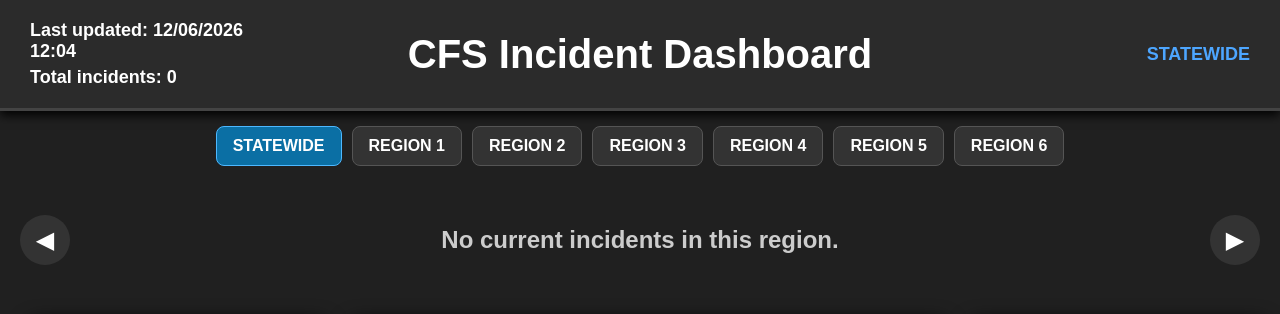
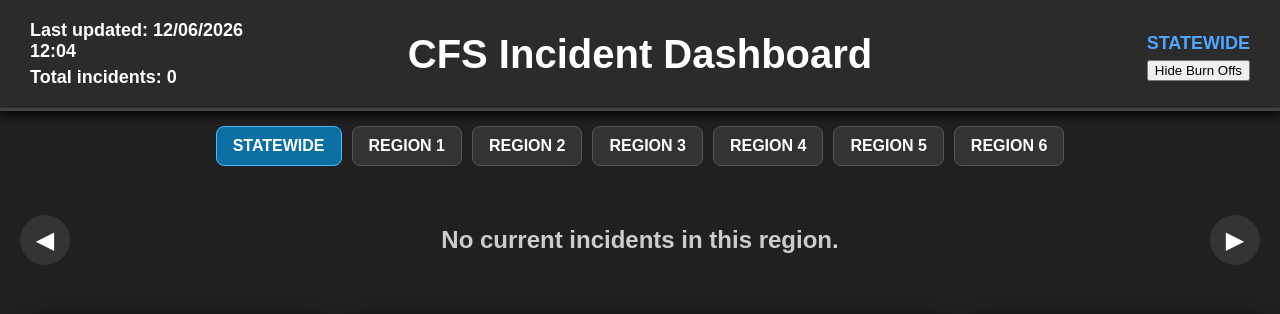
Before and after one commit to mumfy27-rgb/cfs-web-dashboard, a Flask app: page / in a window 1280 px wide. Shown: the top 314 px of the page. Run offline with Flask 3, Linux system fonts and the light colour scheme; data that the repository does not hold is empty.

Commit message:
Added burn off filter toggle to dashboard

```diff
--- a/app.py
+++ b/app.py
@@ -422,6 +422,7 @@ def pager_match():
 @app.route("/")
 def home():
     selected_region = request.args.get("region", "STATEWIDE")
+    hide_burns = request.args.get("hide_burns", "0") == "1"
 
     now = datetime.now(SA_TZ).strftime("%d/%m/%Y %H:%M")
 
@@ -436,6 +437,12 @@ def home():
         incidents = [
             incident for incident in incidents
             if str(incident.get("Region", "")) == selected_region
+        ]
+
+    if hide_burns:
+        incidents = [
+            incident for incident in incidents
+            if "BURN" not in str(incident.get("Type", "")).upper()
         ]
 
     incidents.sort(
@@ -460,7 +467,8 @@ def home():
         "index.html",
         incidents=incidents,
         now=now,
-        selected_region=selected_region
+        selected_region=selected_region,
+        hide_burns=hide_burns
     )
 
 
--- a/templates/index.html
+++ b/templates/index.html
@@ -21,17 +21,27 @@
             {% else %}
                 <p>REGION {{ selected_region }}</p>
             {% endif %}
+
+            <a href="/?region={{ selected_region }}&hide_burns={{ '0' if hide_burns else '1' }}">
+                <button>
+                    {% if hide_burns %}
+                        Show Burn Offs
+                    {% else %}
+                        Hide Burn Offs
+                    {% endif %}
+                </button>
+            </a>
         </div>
     </div>
 
     <div class="region-buttons">
-        <a class="region-button {% if selected_region == 'STATEWIDE' %}active{% endif %}" href="/?region=STATEWIDE">STATEWIDE</a>
-        <a class="region-button {% if selected_region == '1' %}active{% endif %}" href="/?region=1">REGION 1</a>
-        <a class="region-button {% if selected_region == '2' %}active{% endif %}" href="/?region=2">REGION 2</a>
-        <a class="region-button {% if selected_region == '3' %}active{% endif %}" href="/?region=3">REGION 3</a>
-        <a class="region-button {% if selected_region == '4' %}active{% endif %}" href="/?region=4">REGION 4</a>
-        <a class="region-button {% if selected_region == '5' %}active{% endif %}" href="/?region=5">REGION 5</a>
-        <a class="region-button {% if selected_region == '6' %}active{% endif %}" href="/?region=6">REGION 6</a>
+        <a class="region-button {% if selected_region == 'STATEWIDE' %}active{% endif %}" href="/?region=STATEWIDE&hide_burns={{ '1' if hide_burns else '0' }}">STATEWIDE</a>
+        <a class="region-button {% if selected_region == '1' %}active{% endif %}" href="/?region=1&hide_burns={{ '1' if hide_burns else '0' }}">REGION 1</a>
+        <a class="region-button {% if selected_region == '2' %}active{% endif %}" href="/?region=2&hide_burns={{ '1' if hide_burns else '0' }}">REGION 2</a>
+        <a class="region-button {% if selected_region == '3' %}active{% endif %}" href="/?region=3&hide_burns={{ '1' if hide_burns else '0' }}">REGION 3</a>
+        <a class="region-button {% if selected_region == '4' %}active{% endif %}" href="/?region=4&hide_burns={{ '1' if hide_burns else '0' }}">REGION 4</a>
+        <a class="region-button {% if selected_region == '5' %}active{% endif %}" href="/?region=5&hide_burns={{ '1' if hide_burns else '0' }}">REGION 5</a>
+        <a class="region-button {% if selected_region == '6' %}active{% endif %}" href="/?region=6&hide_burns={{ '1' if hide_burns else '0' }}">REGION 6</a>
     </div>
 
     <div class="main-content">
```
